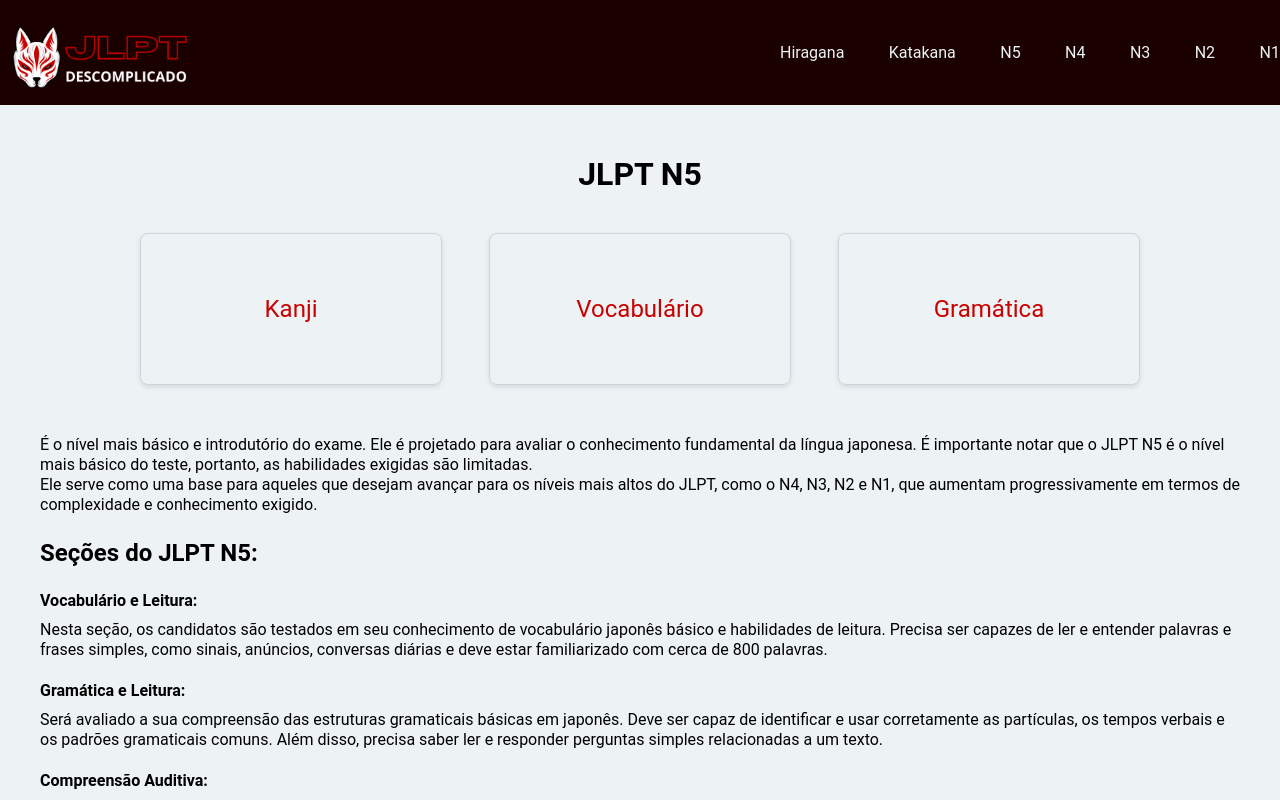
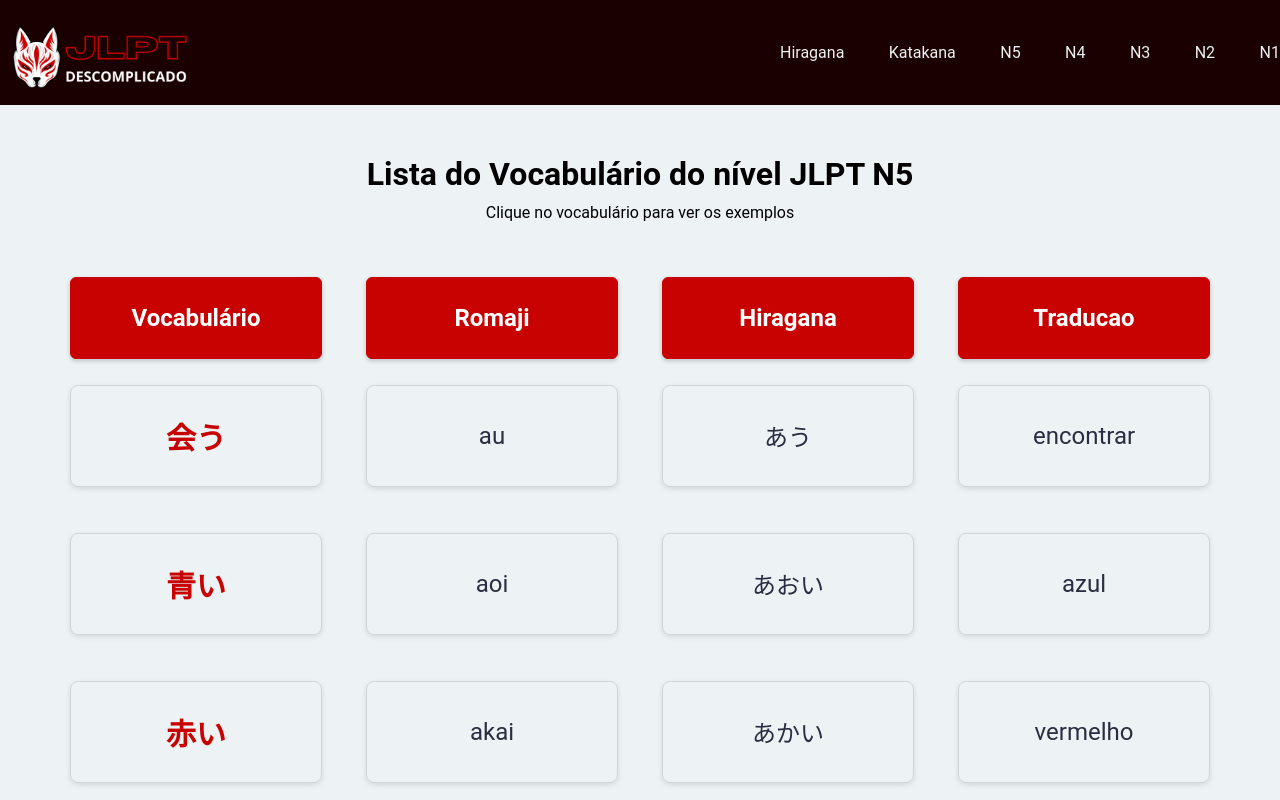
Before and after one commit to karlaoshikawa/JLPT-Descomplicado, a React (Create React App) app in the folder JLPT-descomplicado/: page /jlpt-n5/vocabulary in a window 1280 px wide. Shown: the top 800 px of the page. Built offline with nearby package versions, Linux system fonts and the light colour scheme.

Commit message:
feat: pag lista de vocabulario

```diff
--- a/JLPT-descomplicado/src/App.js
+++ b/JLPT-descomplicado/src/App.js
@@ -10,6 +10,7 @@ import JLPTN5 from './pages/JLPTN5';
 import HowToPreparing from './pages/HowToPreparing';
 import N5KanjiList from './pages/N5KanjiList';
 import N5Kanji from './pages/N5Kanji';
+import N5VocabularyList from './pages/N5VocabularyList';
 
 function App() {
   return (
@@ -27,7 +28,7 @@ function App() {
       <Route exact path='/jlpt-n5'><JLPTN5 /></Route>
       <Route exact path='/jlpt-n5/kanji'><N5KanjiList /></Route>
       <Route exact path='/jlpt-n5/kanji/:kanji'><N5Kanji /></Route>
-      <Route exact path='/jlpt-n5/vocabulary'><JLPTN5 /></Route>
+      <Route exact path='/jlpt-n5/vocabulary'><N5VocabularyList /></Route>
       <Route exact path='/jlpt-n5/grammar'><JLPTN5 /></Route>
       <Route exact path='/jlpt-n4'><Home /></Route>
       <Route exact path='/jlpt-n3'><Home /></Route>
--- /dev/null
+++ b/JLPT-descomplicado/src/components/VocabularyList.js
@@ -0,0 +1,69 @@
+import { Link } from "react-router-dom";
+import style from "./VocabularyList.module.scss";
+import { useDispatch } from "react-redux";
+import { itemlenght } from "../redux/actions";
+
+export default function VocabularyList({ nivel, vocabulario }) {
+  const dispatch = useDispatch();
+  const vocabularyList = vocabulario;
+
+  const handleClick = (tipo, posicao) => {
+    dispatch(itemlenght({ tipo, posicao }));
+  };
+  return (
+    <div className={style.vocabularyList_container}>
+      <table className={style.vocabularyList_table}>
+        <thead className={style.vocabularyList_thead}>
+          <tr>
+            <th>
+              <p>Vocabulário</p>
+            </th>
+            <th>
+              <p>Romaji</p>
+            </th>
+            <th>
+              <p>Hiragana</p>
+            </th>
+            <th>
+              <p>Traducao</p>
+            </th>
+          </tr>
+        </thead>
+        <tbody className={style.vocabularyList_tbody}>
+          {vocabularyList.map((item, index) => (
+            <tr key={item.name}>
+              <td>
+                <Link
+                  to={`vocabulary/${item.romaji}`}
+                  onClick={() => handleClick(nivel, index)}
+                >
+                  <h5>{item.vocabulario}</h5>
+                </Link>
+              </td>
+              <td>
+                <p>
+                  {item.romaji}
+                </p>
+              </td>
+              <td>
+                <p>
+                  {item.hiragana}
+                </p>
+              </td>
+              <td>
+                <p>{item.traducao}</p>
+              </td>
+            </tr>
+          ))}
+        </tbody>
+      </table>
+      <div className={style.vocabularyList_memo}>
+        <p>
+          Esta é uma lista aproximada um compilado de varios materiais sobre o
+          assunto, em caso de dúvida consulte a Japan Foundation e o Japan
+          Educational Exchanges and Services (JEES).
+        </p>
+      </div>
+    </div>
+  );
+}
--- /dev/null
+++ b/JLPT-descomplicado/src/components/VocabularyList.module.scss
@@ -0,0 +1,92 @@
+.vocabularyList_container {
+  display: flex;
+  flex-direction: column;
+  max-width: 120rem;
+  margin: 5rem auto;
+
+  .vocabularyList_thead {
+    display: flex;
+    flex-direction: row;
+    justify-content: center;
+    align-items: center;
+
+    p {
+      display: flex;
+      justify-content: center;
+      align-items: center;
+      border: 1px solid #c80200;
+      border-radius: 6px;
+      width: 25rem;
+      height: 8rem;
+      margin: 0rem 2rem;
+      background-color: #c80200;
+
+      box-shadow: rgba(0, 0, 0, 0.2) 0px 2px 5px 0px;
+      font-size: 2.4rem;
+      color: #fff;
+    }
+  }
+
+  .vocabularyList_tbody {
+    display: flex;
+    flex-direction: column;
+    justify-content: center;
+    align-items: center;
+
+    p {
+      display: flex;
+      justify-content: center;
+      align-items: center;
+      flex-direction: column;
+      border: 1px solid #ced4da;
+      border-radius: 8px;
+      width: 25rem;
+      height: 10rem;
+      text-align: center;
+      margin: 2rem;
+
+      box-shadow: rgba(0, 0, 0, 0.1) 0px 2px 5px 0px;
+      font-size: 2.4rem;
+      color: #2b2d42;
+    }
+
+    a {
+      display: flex;
+      justify-content: center;
+      align-items: center;
+      text-decoration: none;
+      h5 {
+        display: flex;
+        justify-content: center;
+        align-items: center;
+        border: 1px solid #ced4da;
+        border-radius: 8px;
+        width: 25rem;
+        height: 10rem;
+        text-align: center;
+        margin: 2rem;
+
+        box-shadow: rgba(0, 0, 0, 0.1) 0px 2px 5px 0px;
+        font-size: 3rem;
+        color: #c80200;
+
+        &:hover,
+        &:active {
+          color: #ef233c;
+          box-shadow: rgba(0, 0, 0, 0.2) 0px 2px 5px 0px;
+        }
+      }
+    }
+  }
+
+  .vocabularyList_memo {
+    display: flex;
+    justify-content: center;
+    align-items: center;
+    p {
+      font-size: 1.6rem;
+      color: #2b2d42;
+      width: 100rem;
+    }
+  }
+}
--- /dev/null
+++ b/JLPT-descomplicado/src/pages/N5VocabularyList.js
@@ -0,0 +1,19 @@
+import Footer from "../components/Footer";
+import Header from "../components/Header";
+import TitleAndSubtitle from "../components/TitleAndSubtitle";
+import VocabuularyList from "../components/VocabularyList";
+import n5VocabList from "../data/n5/n5Vocabulario";
+
+export default function N5VocabularyList() {
+  return (
+    <>
+      <Header />
+      <TitleAndSubtitle
+        wordH3={"Lista do Vocabulário do nível JLPT N5"}
+        wordP={"Clique no vocabulário para ver os exemplos"}
+      />
+      <VocabuularyList nivel={"jlpt-n5"} vocabulario={n5VocabList} />
+      <Footer />
+    </>
+  );
+}
```
Also changed, not shown: JLPT-descomplicado/src/components/VocabularyPage.js (added), JLPT-descomplicado/src/components/VocabularyPage.module.scss (added).
